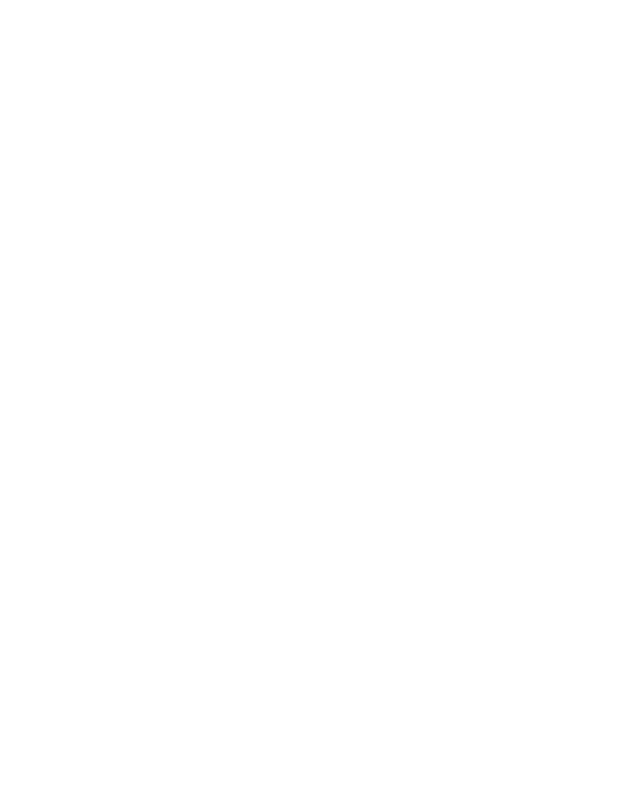
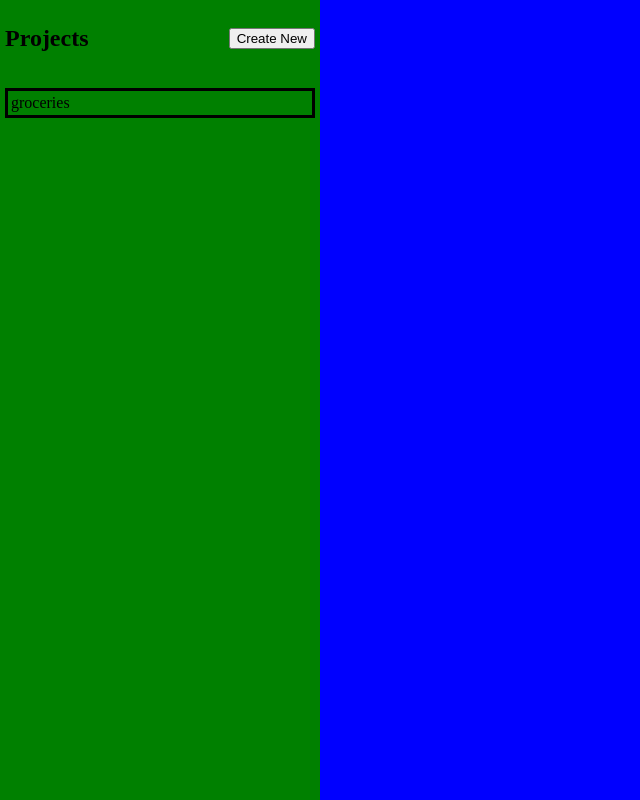
Before and after one commit to Aramez-0/odin-to-do-list-project, a website built with webpack: page src/template.html in a window 1280 px wide. Shown: the whole page, without its empty margins (0-640 px from the left). Built offline with nearby package versions, Linux system fonts and the light colour scheme.

Commit message:
Begginings of UI and project functionality

```diff
--- a/package.json
+++ b/package.json
@@ -1,6 +1,8 @@
 {
   "devDependencies": {
+    "css-loader": "^7.1.2",
     "html-webpack-plugin": "^5.6.3",
+    "style-loader": "^4.0.0",
     "webpack": "^5.97.1",
     "webpack-cli": "^6.0.1",
     "webpack-dev-server": "^5.2.0"
--- a/src/index.js
+++ b/src/index.js
@@ -0,0 +1,59 @@
+import './style.css';
+
+let toDo = function(title, desc, due, priority) {
+    return { title, desc, due, priority };
+};
+
+// project section
+let projects = []
+
+function addProject(name) {
+    let projectContainer = document.querySelector('#project-container');
+
+    projects.push(name)
+
+    let pEle = document.createElement('p');
+    pEle.classList.add('project');
+    pEle.textContent = name;
+    projectContainer.appendChild(pEle);
+
+};
+
+function createProject() {
+    // open dialog
+    let createNewBtn = document.querySelector('#project-container button');
+    let dialog = document.querySelector('dialog');
+    createNewBtn.addEventListener('click', () => {dialog.showModal()});
+
+    // call addProject with input value and close dialog
+    let projectName = document.querySelector('#input-project-name');
+    let addBtn = document.querySelector('dialog button');
+    addBtn.addEventListener('click', () => {
+        addProject(projectName.value);
+        dialog.close();
+    });
+};
+createProject();
+addProject('groceries');
+
+
+//  Projects
+// tab/sidebar for projects
+// create new projects
+// list all to-do's in a project
+
+
+//  To-do
+// when adding new to-do default to home project or add way to add to
+// \ project when creating new
+// expand to-do
+// delete to-do
+
+// want to add a system that detects a project of the same name
+// and adds (num) to end. tricky adding +1 to the number each time
+// it's detected
+
+// to store to-do's 'inside' projects create empty array/objects/function(?)
+// and add to-do's to it. somehow display to-do on project click.
+// why does that sound both easy and hard.
+// deal with this tomorrow
--- /dev/null
+++ b/src/style.css
@@ -0,0 +1,49 @@
+html, body {
+    margin: 0;
+    padding: 0;
+}
+
+* {
+    box-sizing: border-box;
+}
+
+#container {
+    display: flex;
+}
+
+#project-container > header {
+    display: flex;
+    align-items: center;
+}
+
+header button {
+    height: fit-content;
+    margin-left: auto;
+}
+
+button:hover {
+    cursor: pointer;
+}
+
+#project-container {
+    background-color: green;
+    width: 25vw;
+    display: flex;
+    flex-direction: column;
+    padding: 5px;
+}
+
+#content-container {
+    height: 100vh;
+    width: 75vw;
+    background-color: blue;
+}
+
+.project {
+    border: solid black;
+    padding: 3px;
+}
+
+.project:hover {
+    cursor: pointer;
+}
--- a/src/template.html
+++ b/src/template.html
@@ -0,0 +1,26 @@
+<!DOCTYPE html>
+<html lang="en">
+<head>
+    <meta charset="UTF-8">
+    <meta name="viewport" content="width=device-width, initial-scale=1.0">
+    <title>Document</title>
+</head>
+<body>
+    <div id="container">
+        <div id="project-container">
+            <header>
+                <h2>Projects</h2>
+                <button type="button">Create New</button>
+            </header>
+            <div id="projects-display"></div>
+        </div>
+        <div id="content-container"></div>
+    </div>
+
+    <dialog>
+        <label for="input-project-name"></label>
+        <input type="text" id="input-project-name">
+        <button type="button">Add</button>
+    </dialog>
+</body>
+</html>
```
Also changed, not shown: dist/index.html, dist/main.js, 1 other file.
